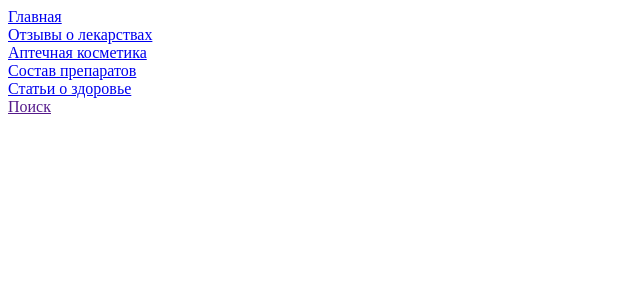
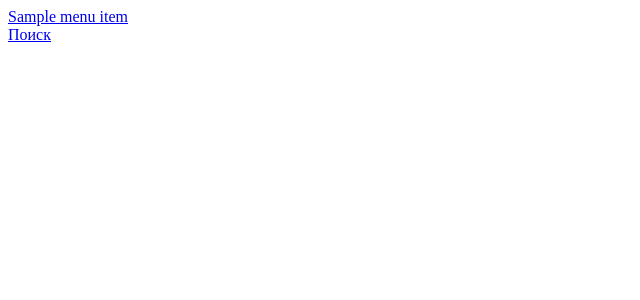
Before and after one commit to poleha/prozdo, a Django app: template prozdo_main/templates/prozdo_main/widgets/_top_menu.html in a window 1280 px wide. Shown: the top 300 px of the page, without its empty margins (0-640 px from the left). Run offline with Django 3.2, Linux system fonts and the light colour scheme; data comes from the database, SQL or seed files in the repository; tables that the repository leaves empty hold one stand-in row (values such as "Sample post"); the template is opened without the code that fills it: values that come from a table or form of the project are taken from there, most other values are stand-ins (such as "Sample title", 1, 10 or a date in 2020); parts of the project's set-up code (start-up, migrations or seed data) failed here and were passed over.

Commit message:
*Active alphabet letter *Active top menu item

```diff
--- a/prozdo_main/templates/prozdo_main/widgets/_top_menu.html
+++ b/prozdo_main/templates/prozdo_main/widgets/_top_menu.html
@@ -1,18 +1,8 @@
+{% for menu_item in menu_items %}
 <div class="col-lg-2 col-md-2 col-sm-2">
-<a class="btn btn-success" href="{{ main }}">Главная</a>
+<a class="btn btn-success {{ menu_item.cls }}" href="{{ menu_item.url }}">{{ menu_item.title }}</a>
 </div>
+{% endfor %}
 <div class="col-lg-2 col-md-2 col-sm-2">
-<a class="btn btn-success" href="{{ drugs }}">Отзывы о лекарствах</a>
+<a class="btn btn-success" href="}">Поиск</a>
 </div>
-<div class="col-lg-2 col-md-2 col-sm-2">
-<a class="btn btn-success" href="{{ cosmetics }}">Аптечная косметика</a>
-</div>
-<div class="col-lg-2 col-md-2 col-sm-2">
-<a class="btn btn-success" href="{{ components }}">Состав препаратов</a>
-</div>
-<div class="col-lg-2 col-md-2 col-sm-2">
-<a class="btn btn-success" href="{{ blog }}">Статьи о здоровье</a>
-</div>
-<div class="col-lg-2 col-md-2 col-sm-2">
-<a class="btn btn-success" href="">Поиск</a>
-</div>
```
Also changed, not shown: prozdo_main/templates/prozdo_main/widgets/_post_alphabet.html (+9 -1 lines), prozdo_main/templatetags/prozdo_main_tags.py (+25 -14 lines).
